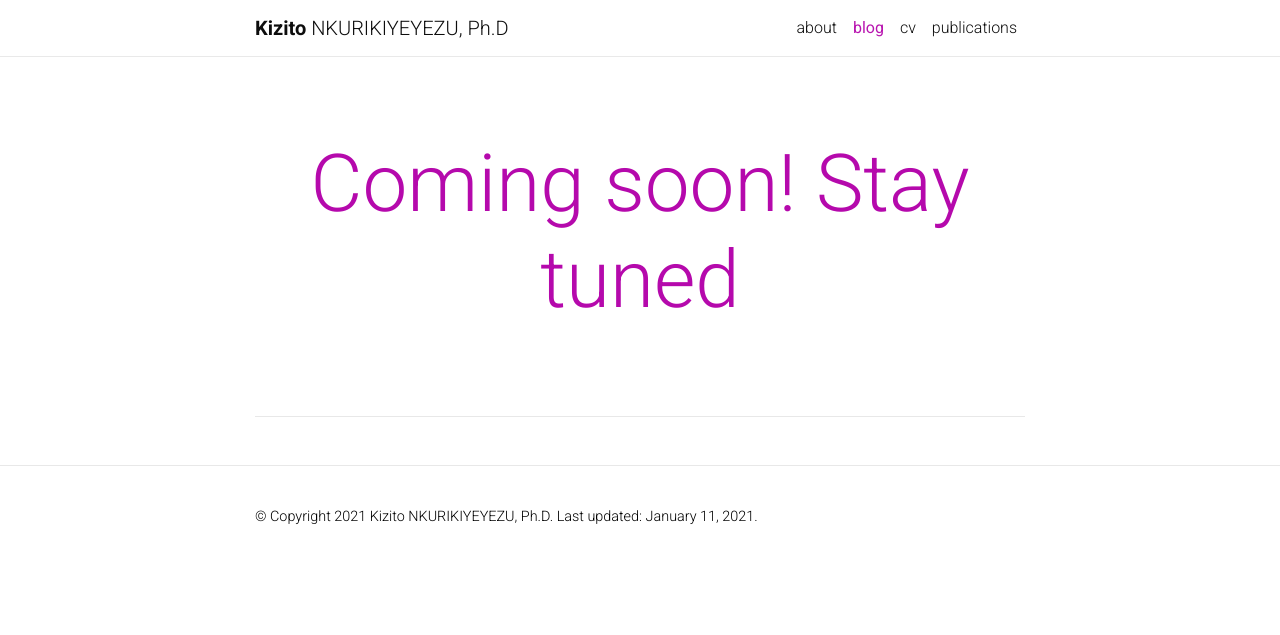
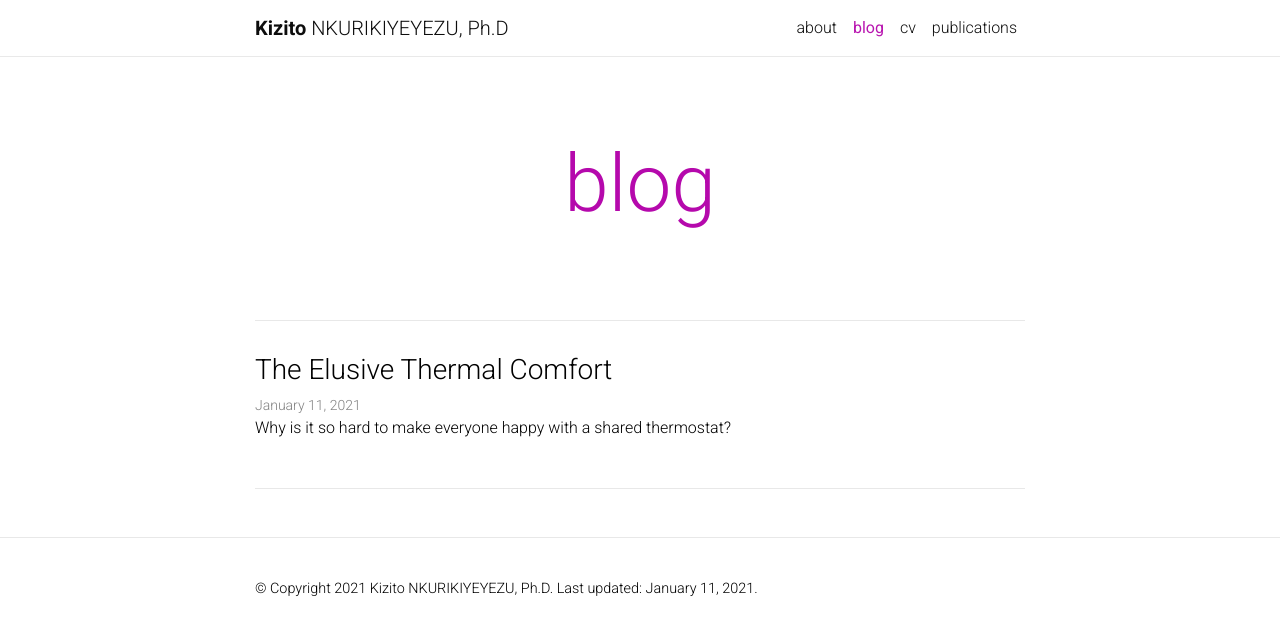
Before and after one commit to qiriro/qiriro.github.io, a Jekyll site: the page built from blog/index.html, in a window 1280 px wide. Shown: the top 635 px of the page. Built offline with Jekyll 4.4.1, drawn with Linux system fonts in a browser that asks for light colours; nearby versions of some CDN libraries; the list of posts is cut into pages by our own code; a style sheet for code colours, icons or effects is not loaded; some of the changed lines change nothing that is shown.

Commit message:
add blog post

```diff
--- a/_config.yml
+++ b/_config.yml
@@ -58,7 +58,7 @@ google_analytics: UA-XXXXXXXXX # out your google-analytics code
 # Blog
 # -----------------------------------------------------------------------------
 
-blog_name: Coming soon! Stay tuned  # your blog must have a name for it to show up in the nav bar
+blog_name: blog  # your blog must have a name for it to show up in the nav bar
 blog_description:
 permalink: /blog/:year/:title/
 
--- /dev/null
+++ b/_posts/2021-01-11-the-elusive-thermal-comfort.md
@@ -0,0 +1,33 @@
+---
+layout: post
+title:  The Elusive Thermal Comfort
+date:   Mon Jan 11 13:09:22 CAT 2021
+description: Why is it so hard to make everyone happy with a shared thermostat?
+categories: thermal comfort
+---
+
+
+What makes a person thermally comfortable and how to best achieve thermal comfort in e.g., an office environment? While most experts have always acknowledged that thermal comfort is a condition of mind that conveys one’s satisfaction with the thermal environment [^1], how to best achieve thermal comfort still remains a long standing multi-billion-dollar problem[2]. Indeed, despite almost a century of research on thermal comfort, its provision is still based on fundamentally flawed assumptions, achieves a lackluster performance, and requires excessive energy to operate.
+
+In the not-so-distant past, thermal comfort standards required an authoritarian control that dismisses any user adjustment. The then influential minds in the field contended that people are thermally comfortable when they feel neither too cold nor too warm[3] and the industry best practice was to restrict indoor temperatures within a narrow range of isothermal conditions with little to no air movement [4].In these conditions, which are commonly known as thermal neutrality, the laws of thermodynamic would dictate that metabolic is influenced neither by cold nor by heat stress. Arguably, such an approach treats all humans as mere “passive recipients of thermal stimuli”[5] and fail fails to account for personal peculiarities and many real-world thermal adaptations that influence how people respond to and interact with their thermal environments. Additionally, by its nature, this approach requires achieves a lackluster performance, and requires excessive energy to operate.
+
+Thanks to the energy shortage due to the Arab Oil Embargo of the 1973-1974, energy conservation becomes a geopolitical priority. In particular, the U.S. government funneled significant funds into research related to energy-efficient thermal comfort provision. The resulting research [6] showed that humans have developed adaptations (e.g., attire change, behavioral adjustments, physiological and psychological adaptations) that help cope with their non-comfortable thermal environments and that many parameters (e.g., past thermal history, physiological, and psychological process) play a vital role in people’s thermal comfort. As such, there exists no single temperature for thermal comfort. Instead, when faced with thermal discomfort, people proactively or unconsciously take action to stay comfortable. Consequently, instead of using energy-intensive thermal neutrality that keeps indoor air temperatures within strict temperature zones, acceptable thermal comfort could be achieved with wide thermal comfort zones at much lower energy. This approach, however, is very simplistic and ignores essential precursors to thermal comfort, and has functional restrictions that are often at odds with social norms and clothing etiquette [7].
+
+With the looming perils due to climate change and global warming, policymakers all over the world have enacted policies that curtail agents of anthropogenic climate change. These policies impose strict cutbacks in energy use in buildings. Ironically, although new building regulations aim at reducing
+energy footprints, in reality, newer buildings are more energy-hungry because they use inferior building fabrics and design and because of inefficiencies in how they are operated [8]. Moreover, these regulations, given the limitations of current thermal comfort provision technologies, can only aggravate the level of thermal discomfort in workplaces. For example, a mandatory energy-saving policy, which was introduced by the Japanese government in 2011, resulted in an increased thermal dissatisfaction and a reduction in productivity [9]. Thus, delivering thermal comfort at lower energy is a conundrum that
+requires a paradigm shift in how thermal comfort is provided [10].
+
+
+
+
+[^1]: ASHRAE, Standard 55---2017 Thermal Environmental Conditions for Human Occupancy, vol. 2017. Atlanta, GA, USA: ASHRAE, 2017.
+
+[2]	S. Roaf, L. Brotas, and F. Nicol, “Counting the costs of comfort,” Build. Res. Inf., vol. 43, no. 3, pp. 269–273, May 2015, doi: 10.1080/09613218.2014.998948.
+[3]	P. O. Fanger, “Assessment of man’s thermal comfort in practice,” Occup. Environ. Med., vol. 30, no. 4, pp. 313–324, Oct. 1973, doi: 10.1136/oem.30.4.313.
+[4]	J. van Hoof, “Forty years of Fanger’s model of thermal comfort: comfort for all?,” Indoor Air, vol. 18, no. 3, pp. 182–201, Jun. 2008, doi: 10.1111/j.1600-0668.2007.00516.x.
+[5]	R. J. de Dear and G. S. Brager, “Developing an adaptive model of thermal comfort and preference,” ASHRAE Trans., vol. 104, no. Pt 1A, pp. 145–167, 1998.
+[6]	R. J. de Dear et al., “Progress in thermal comfort research over the last twenty years.,” Indoor Air, vol. 23, no. 6, pp. 442–61, Dec. 2013, doi: 10.1111/ina.12046.
+[7]	E. Halawa and J. van Hoof, “The adaptive approach to thermal comfort: A critical overview,” Energy Build., vol. 51, pp. 101–110, Aug. 2012, doi: 10.1016/j.enbuild.2012.04.011.
+[8]	S. Roaf, F. Nicol, M. Humphreys, P. Tuohy, and A. Boerstra, “Twentieth century standards for thermal comfort: promoting high energy buildings,” Archit. Sci. Rev., vol. 53, no. 1, pp. 65–77, Feb. 2010, doi: 10.3763/asre.2009.0111.
+[9]	S. Tanabe, Y. Iwahashi, S. Tsushima, and N. Nishihara, “Thermal comfort and productivity in offices under mandatory electricity savings after the Great East Japan earthquake,” Archit. Sci. Rev., vol. 56, no. 1, pp. 4–13, Feb. 2013, doi: 10.1080/00038628.2012.744296.
+[10]	J. F. Nicol and S. Roaf, “Rethinking thermal comfort,” Build. Res. Inf., vol. 45, no. 7, pp. 711–716, Oct. 2017, doi: 10.1080/09613218.2017.1301698.
```
Also changed, not shown: _pages/cv.md (line endings or trailing spaces), 2 other files.
